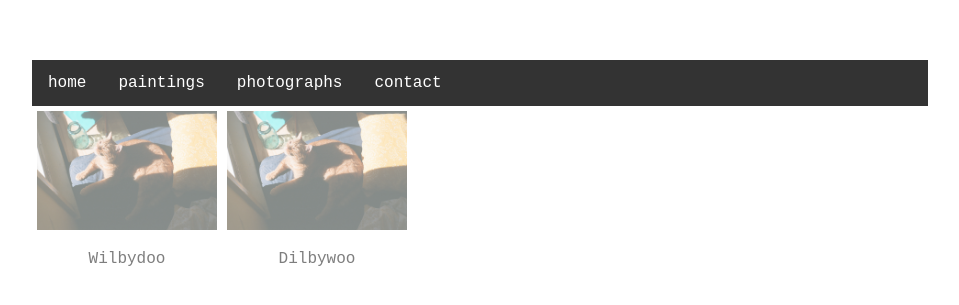
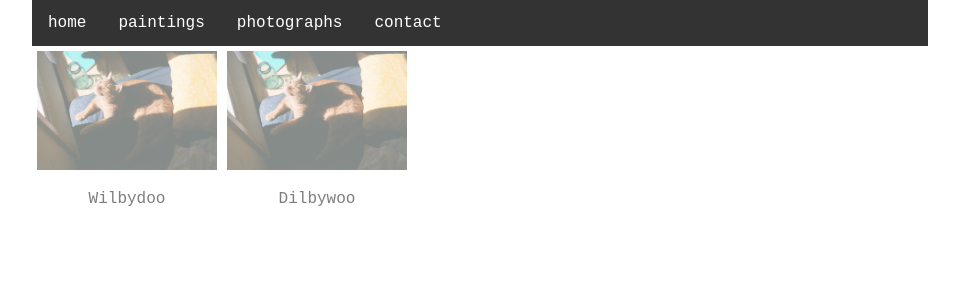
Before and after one commit to juglian/juglian.github.io, a PHP site: page / in a window 1280 px wide. Shown: the top 305 px of the page, without its empty margins (160-1119 px from the left). Run offline with PHP 8.4, Linux system fonts and the light colour scheme.

Commit message:
Update main.css

```diff
--- a/css/main.css
+++ b/css/main.css
@@ -1,7 +1,7 @@
 body {
     background-color: #ffffff;
     font-family: "Courier New", Courier, monospace;
-    margin: 60px auto;
+    margin: 0px auto;
     width: 70%;
 }
 
```
